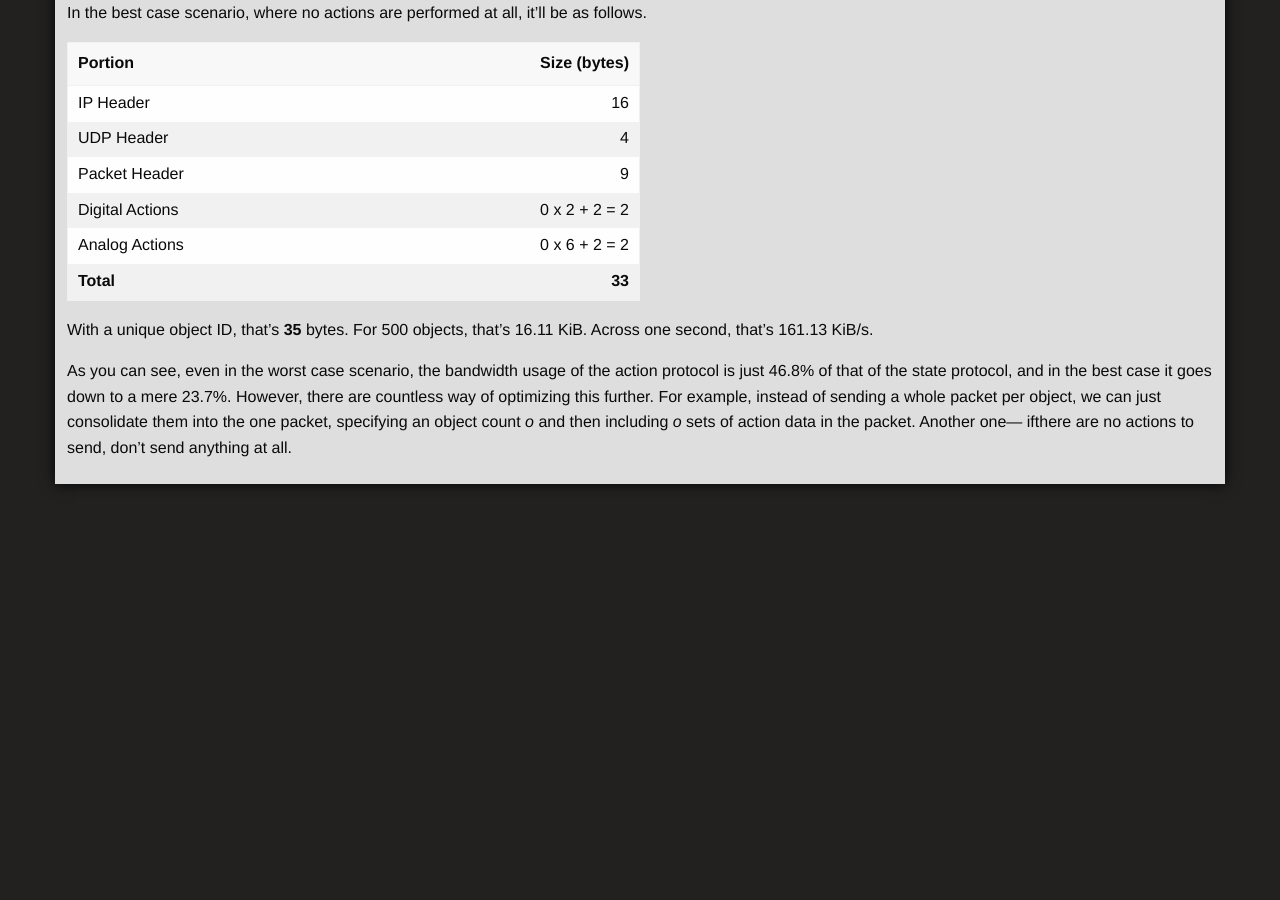
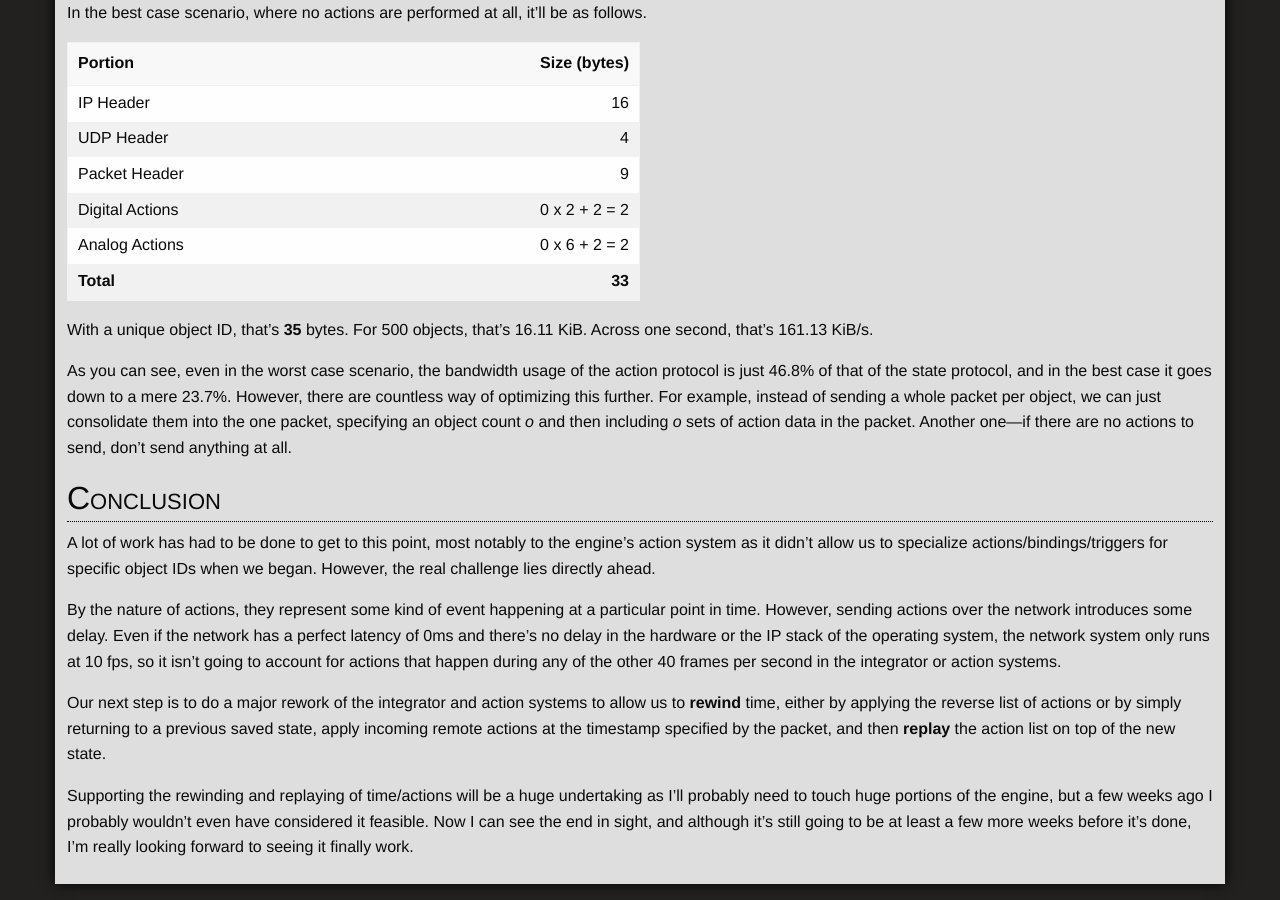
Before and after one commit to ori-sky/polar-space, a Jekyll site: the page built from _posts/2019-08-04-01-udp-multiplayer.md, in a window 1280 px wide and 900 px high, scrolled down 4277 px. Built offline with Jekyll 4.4.1, drawn with Linux system fonts in a browser that asks for light colours; nearby versions of some CDN libraries; some web fonts are replaced; our own code applies the rules of GitHub Pages for plain Markdown files; library files that are not in the unit come from our copies; before the commit the page ends 4777 px from its top, so only the background shows below that.

Commit message:
Update 2019-08-04-01-udp-multiplayer.md

```diff
--- a/_posts/2019-08-04-01-udp-multiplayer.md
+++ b/_posts/2019-08-04-01-udp-multiplayer.md
@@ -141,7 +141,17 @@ In the best case scenario, where no actions are performed at all, it'll be as fo
 
 With a unique object ID, that's __35__ bytes. For 500 objects, that's 16.11 KiB. Across one second, that's 161.13 KiB/s.
 
-As you can see, even in the worst case scenario, the bandwidth usage of the action protocol is just 46.8% of that of the state protocol, and in the best case it goes down to a mere 23.7%. However, there are countless way of optimizing this further. For example, instead of sending a whole packet per object, we can just consolidate them into the one packet, specifying an object count _o_ and then including _o_ sets of action data in the packet. Another one— ifthere are no actions to send, don't send anything at all.
+As you can see, even in the worst case scenario, the bandwidth usage of the action protocol is just 46.8% of that of the state protocol, and in the best case it goes down to a mere 23.7%. However, there are countless way of optimizing this further. For example, instead of sending a whole packet per object, we can just consolidate them into the one packet, specifying an object count _o_ and then including _o_ sets of action data in the packet. Another one—if there are no actions to send, don't send anything at all.
+
+# Conclusion
+
+A lot of work has had to be done to get to this point, most notably to the engine's action system as it didn't allow us to specialize actions/bindings/triggers for specific object IDs when we began. However, the real challenge lies directly ahead.
+
+By the nature of actions, they represent some kind of event happening at a particular point in time. However, sending actions over the network introduces some delay. Even if the network has a perfect latency of 0ms and there's no delay in the hardware or the IP stack of the operating system, the network system only runs at 10 fps, so it isn't going to account for actions that happen during any of the other 40 frames per second in the integrator or action systems.
+
+Our next step is to do a major rework of the integrator and action systems to allow us to __rewind__ time, either by applying the reverse list of actions or by simply returning to a previous saved state, apply incoming remote actions at the timestamp specified by the packet, and then __replay__ the action list on top of the new state.
+
+Supporting the rewinding and replaying of time/actions will be a huge undertaking as I'll probably need to touch huge portions of the engine, but a few weeks ago I probably wouldn't even have considered it feasible. Now I can see the end in sight, and although it's still going to be at least a few more weeks before it's done, I'm really looking forward to seeing it finally work.
 
 <!--stackedit_data:
 eyJoaXN0b3J5IjpbMTQzNzI4MDUwMl19
```
